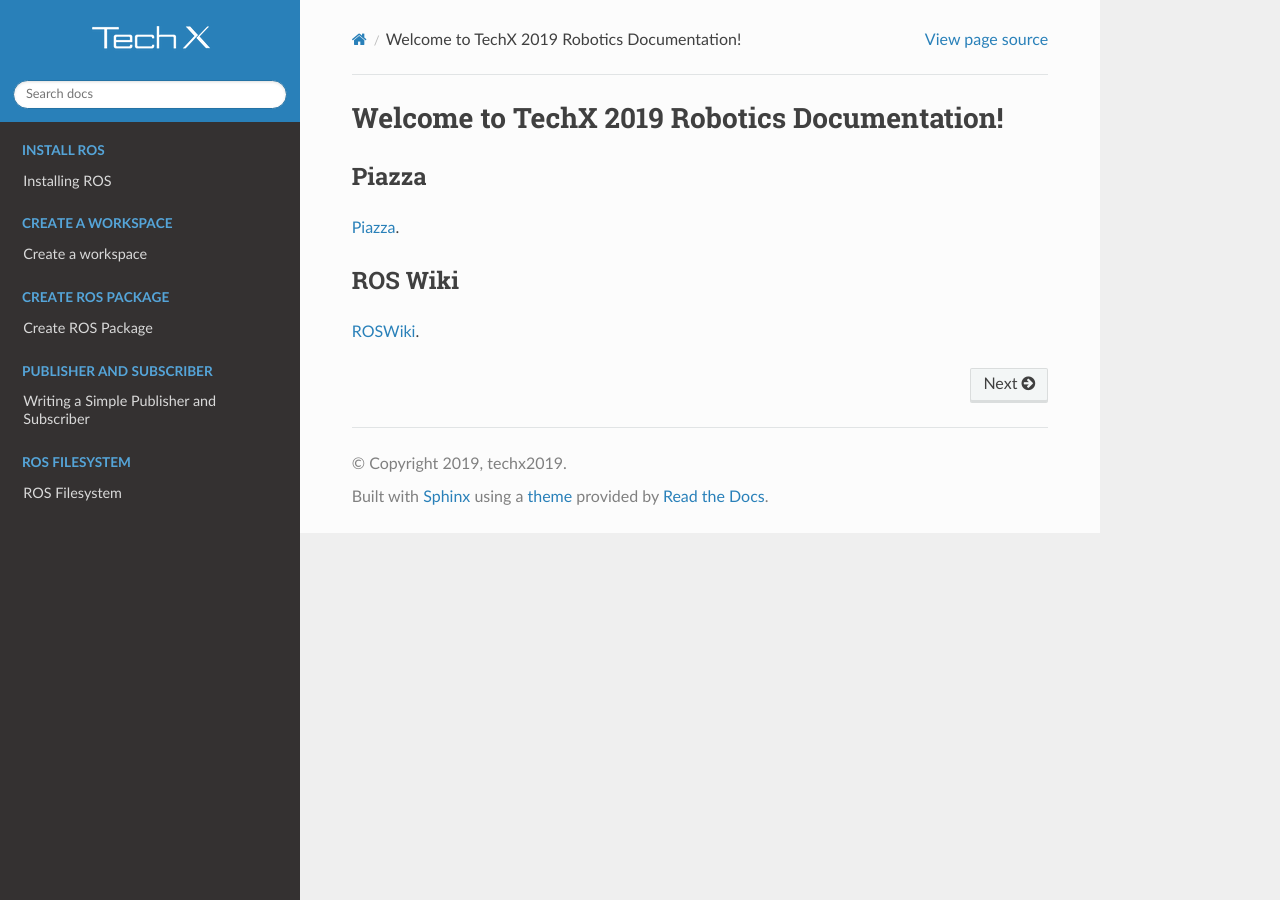
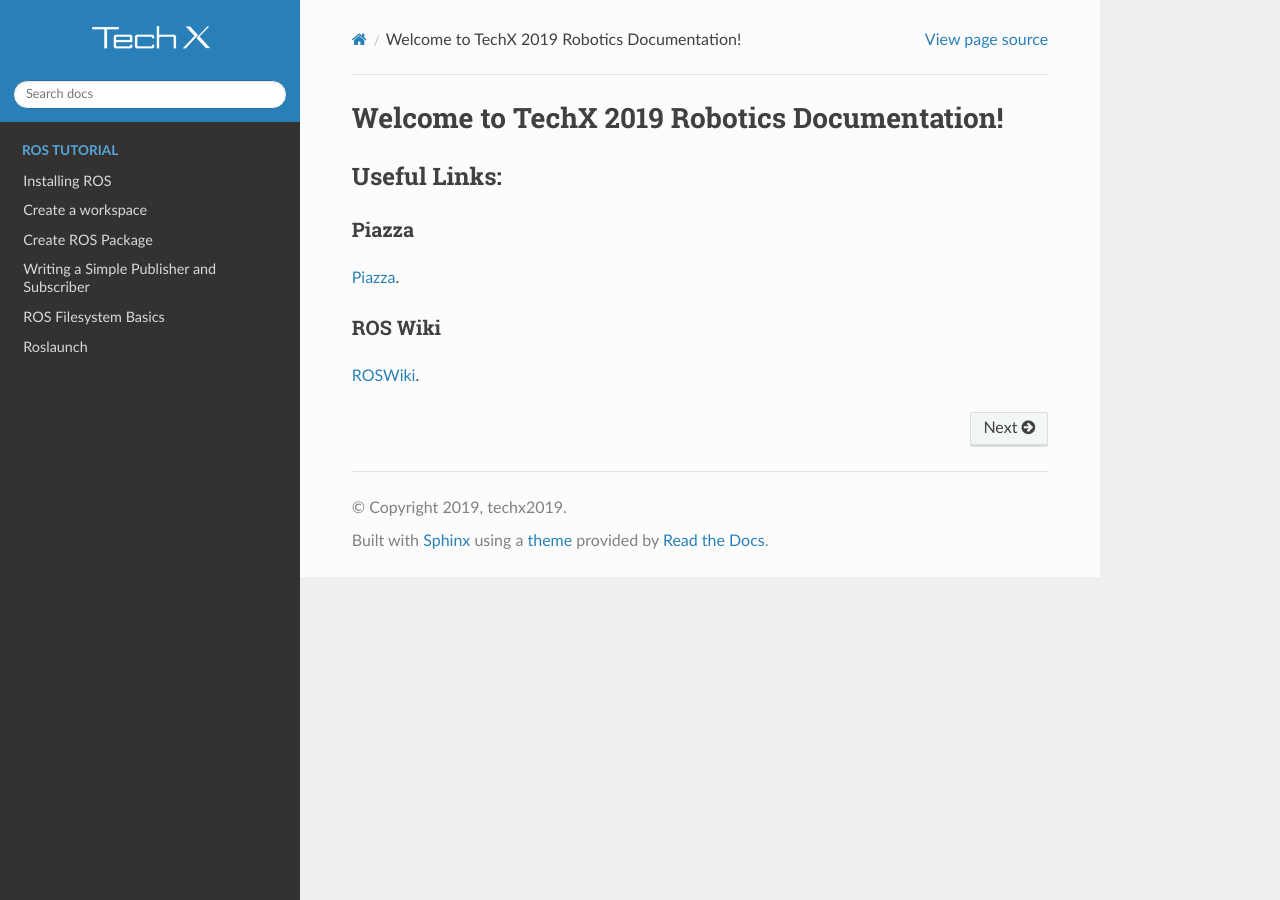
Before and after one commit to hanzheteng/tx19-robotics, a Sphinx documentation site: the page built from docs/index.rst, in a window 1280 px wide. Built offline with Sphinx 7.4.7 and the Read the Docs theme 2.0.0, drawn with Linux system fonts in a browser that asks for light colours.

```diff
--- a/docs/filesystem.rst
+++ b/docs/filesystem.rst
@@ -1,5 +1,5 @@
-ROS Filesystem
-==============
+ROS Filesystem Basics
+=====================
 
 Using rospack
 -------------
--- a/docs/index.rst
+++ b/docs/index.rst
@@ -2,50 +2,29 @@ Welcome to TechX 2019 Robotics Documentation!
 =============================================
 
 .. toctree::
-   :maxdepth: 2
-   :hidden:
-   :caption: Install ROS
+    :maxdepth: 1
+    :hidden:
+    :caption: ROS Tutorial
 
-   install
+    install
+    workspace
+    createpackage
+    pubsub
+    filesystem
+    launch
 
-.. toctree::
-   :maxdepth: 1
-   :hidden:
-   :caption: Create a Workspace
-
-   workspace
-
-
-.. toctree::
-   :maxdepth: 2
-   :hidden:
-   :caption: Create ROS Package
-
-   createpackage
-
-.. toctree::
-   :maxdepth: 3
-   :hidden:
-   :caption: Publisher and Subscriber
-
-   pubsub
-
-.. toctree::
-   :maxdepth: 2
-   :hidden:
-   :caption: ROS Filesystem
-
-   filesystem
+Useful Links:
+-------------
 
 Piazza
-------
+~~~~~~
 
 Piazza_.
 
 .. _Piazza: https://piazza.com/techx_summit/summer2019/robotics101/
 
 ROS Wiki
---------
+~~~~~~~~
 
 ROSWiki_.
 
```
Also changed, not shown: docs/createpackage.rst (+2 -7 lines), docs/launch.rst (added, +43 -0 lines).
